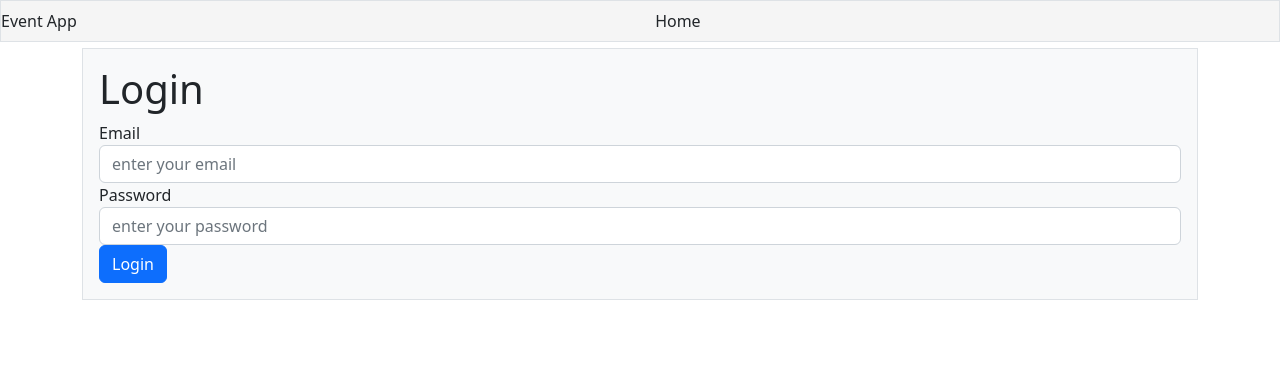
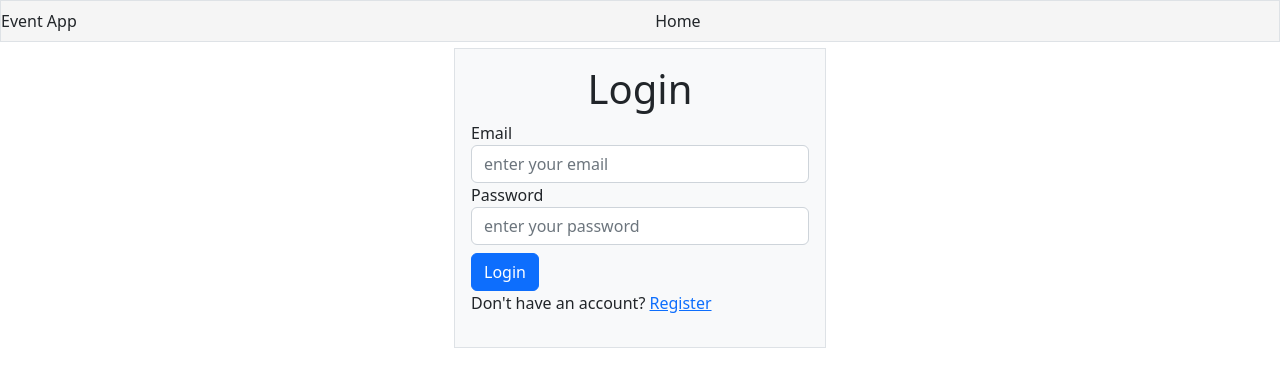
Before and after one commit to sanju7891/event-login, a React (Create React App) app: page /login in a window 1280 px wide. Shown: the top 386 px of the page. Built offline with nearby package versions, Linux system fonts and the light colour scheme; no server answers.

Commit message:
completed

```diff
--- a/src/components/login/Login.jsx
+++ b/src/components/login/Login.jsx
@@ -1,7 +1,7 @@
 import { signInWithEmailAndPassword } from 'firebase/auth';
 import React, {useState} from 'react';
 import { auth } from '../../firebaseConfig';
-import { useNavigate } from 'react-router-dom';
+import { Link, useNavigate } from 'react-router-dom';
 import { toast } from 'react-toastify';
 
 export default function Login(){
@@ -21,8 +21,8 @@ export default function Login(){
     }
 
     return(
-        <div className="border p-3 bg-light mx-auto mt-5">
-            <h1>Login</h1>
+        <div className="border p-3 bg-light col-sm-4 mx-auto mt-5">
+            <h1 className='text-center'>Login</h1>
 
             <label>Email</label>
                 <input
@@ -39,7 +39,9 @@ export default function Login(){
 
                     placeholder="enter your password " />
 
-                <button className='btn btn-primary' onClick={handleLogin}>Login</button>
+                <button className='btn btn-primary mt-2' onClick={handleLogin}>Login</button>
+
+                <p> Don't have an account? <Link to='/register' >Register</Link></p>
 
         </div>
     )
--- a/src/components/login/Register.jsx
+++ b/src/components/login/Register.jsx
@@ -24,7 +24,7 @@ export default function Register() {
     }
 
     return (
-        <div className="border p-3 bg-light mt-5">
+        <div className="border p-3 bg-light col-sm-4 mx-auto mt-5">
             <h1>Register</h1>
             <div className="form-group">
             <label>Name</label>
@@ -48,7 +48,10 @@ export default function Register() {
 
                     placeholder="enter your password " />
 
-                <button className='btn btn-primary' onClick={handleRegister}>Register</button>
+
+
+
+                <button className='btn btn-primary mt-2' onClick={handleRegister}>Register</button>
 
 
             </div>
```
